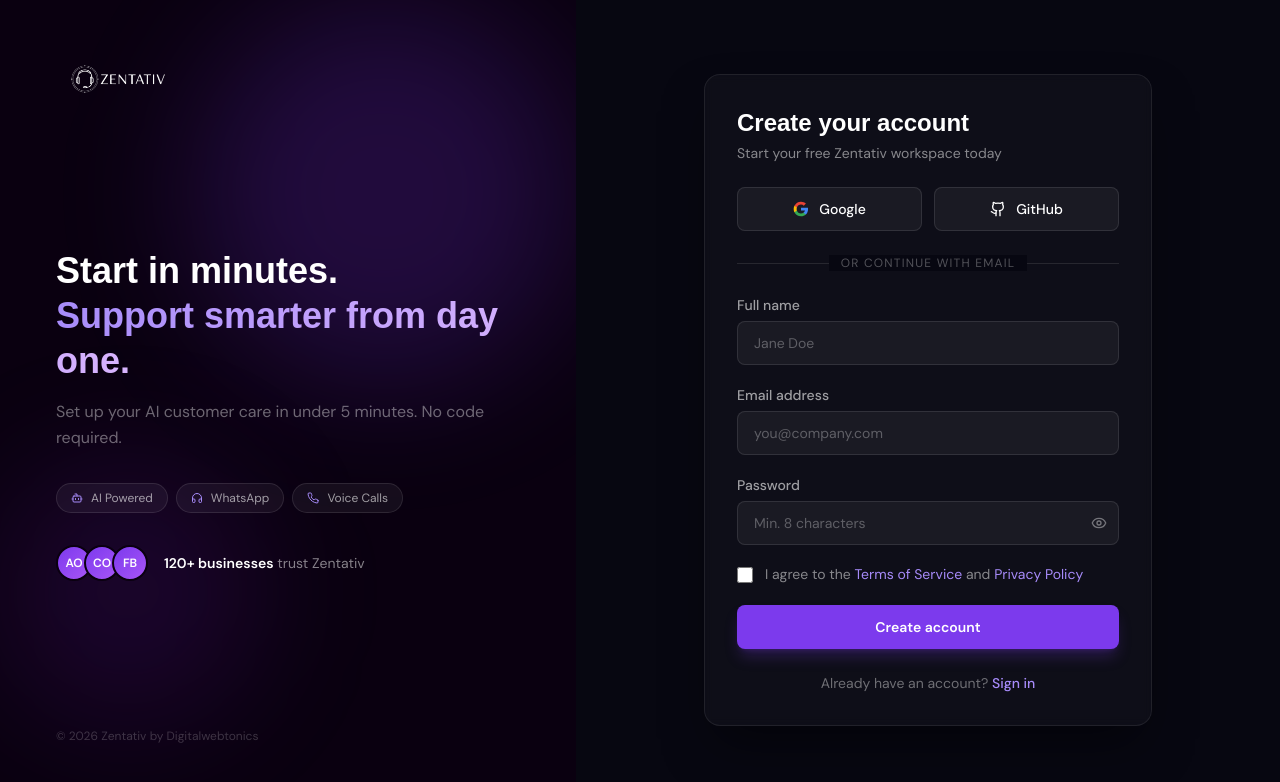
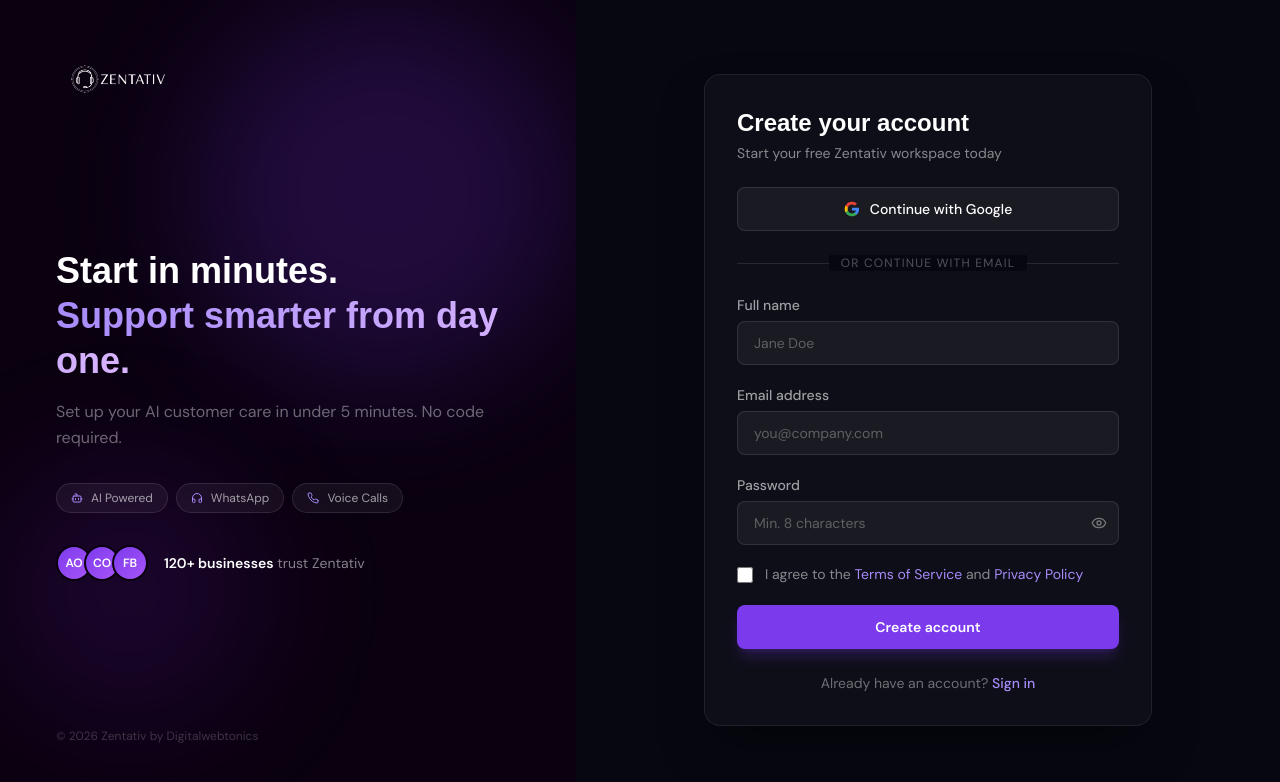
Before and after one commit to area50ltd/Area50-dev, a Next.js app: page /sign-up in a window 1280 px wide. Shown: the top 782 px of the page. Built offline with nearby package versions, Linux system fonts and the light colour scheme; a web font is replaced by a local one.

Commit message:
updated the sso

```diff
--- a/app/(auth)/login/page.tsx
+++ b/app/(auth)/login/page.tsx
@@ -4,7 +4,7 @@
 import Image from 'next/image'
 import Link from 'next/link'
 import { useSearchParams } from 'next/navigation'
-import { Bot, Headphones, Phone, Eye, EyeOff, Loader2, Github, AlertCircle } from 'lucide-react'
+import { Bot, Headphones, Phone, Eye, EyeOff, Loader2, AlertCircle } from 'lucide-react'
 import { toast } from 'sonner'
 import { createClient } from '@/lib/supabase/client'
 
@@ -30,22 +30,22 @@
   const [password, setPassword] = useState('')
   const [showPw, setShowPw] = useState(false)
   const [loading, setLoading] = useState(false)
-  const [ssoLoading, setSsoLoading] = useState<'google' | 'github' | null>(null)
+  const [ssoLoading, setSsoLoading] = useState(false)
   const [fieldErrors, setFieldErrors] = useState<{ email?: string; password?: string }>({})
   const [formError, setFormError] = useState<string | null>(null)
 
-  async function handleSSO(provider: 'google' | 'github') {
-    setSsoLoading(provider)
+  async function handleGoogleSSO() {
+    setSsoLoading(true)
     const supabase = createClient()
     const { error } = await supabase.auth.signInWithOAuth({
-      provider,
+      provider: 'google',
       options: { redirectTo: window.location.origin + '/auth/callback' },
     })
     if (error) {
       toast.error(mapAuthError(error.message))
-      setSsoLoading(null)
+      setSsoLoading(false)
     }
-    // No setSsoLoading(null) on success — browser will navigate away
+    // No setSsoLoading(false) on success — browser will navigate away
   }
 
   function validate(): boolean {
@@ -154,32 +154,19 @@
             )}
 
             {/* SSO buttons */}
-            <div className="grid grid-cols-2 gap-3 mb-6">
+            <div className="mb-6">
               <button
                 type="button"
-                onClick={() => handleSSO('google')}
-                disabled={ssoLoading !== null || loading}
+                onClick={handleGoogleSSO}
+                disabled={ssoLoading || loading}
                 className="w-full h-11 flex items-center justify-center gap-2.5 rounded-lg bg-white/5 border border-white/10 hover:bg-white/10 text-white text-sm font-medium transition-colors disabled:opacity-60 disabled:cursor-not-allowed"
               >
-                {ssoLoading === 'google' ? (
+                {ssoLoading ? (
                   <Loader2 size={16} className="animate-spin" />
                 ) : (
                   <svg viewBox="0 0 24 24" className="w-4 h-4"><path fill="#4285F4" d="M22.56 12.25c0-.78-.07-1.53-.2-2.25H12v4.26h5.92c-.26 1.37-1.04 2.53-2.21 3.31v2.77h3.57c2.08-1.92 3.28-4.74 3.28-8.09z"/><path fill="#34A853" d="M12 23c2.97 0 5.46-.98 7.28-2.66l-3.57-2.77c-.98.66-2.23 1.06-3.71 1.06-2.86 0-5.29-1.93-6.16-4.53H2.18v2.84C3.99 20.53 7.7 23 12 23z"/><path fill="#FBBC05" d="M5.84 14.09c-.22-.66-.35-1.36-.35-2.09s.13-1.43.35-2.09V7.07H2.18C1.43 8.55 1 10.22 1 12s.43 3.45 1.18 4.93l3.66-2.84z"/><path fill="#EA4335" d="M12 5.38c1.62 0 3.06.56 4.21 1.64l3.15-3.15C17.45 2.09 14.97 1 12 1 7.7 1 3.99 3.47 2.18 7.07l3.66 2.84c.87-2.6 3.3-4.53 6.16-4.53z"/></svg>
                 )}
-                Google
-              </button>
-              <button
-                type="button"
-                onClick={() => handleSSO('github')}
-                disabled={ssoLoading !== null || loading}
-                className="w-full h-11 flex items-center justify-center gap-2.5 rounded-lg bg-white/5 border border-white/10 hover:bg-white/10 text-white text-sm font-medium transition-colors disabled:opacity-60 disabled:cursor-not-allowed"
-              >
-                {ssoLoading === 'github' ? (
-                  <Loader2 size={16} className="animate-spin" />
-                ) : (
-                  <Github size={16} />
-                )}
-                GitHub
+                Continue with Google
               </button>
             </div>
 
@@ -235,7 +222,7 @@
                 )}
               </div>
 
-              <button type="submit" disabled={loading || ssoLoading !== null}
+              <button type="submit" disabled={loading || ssoLoading}
                 className="w-full h-11 rounded-lg bg-violet-600 hover:bg-violet-700 disabled:opacity-60 disabled:cursor-not-allowed text-white font-semibold text-sm transition-colors shadow-lg shadow-violet-600/25 flex items-center justify-center gap-2">
                 {loading ? <><Loader2 size={16} className="animate-spin" /> Signing in...</> : 'Sign in'}
               </button>
--- a/app/(auth)/sign-up/page.tsx
+++ b/app/(auth)/sign-up/page.tsx
@@ -3,7 +3,7 @@
 import { useState } from 'react'
 import Image from 'next/image'
 import Link from 'next/link'
-import { Bot, Headphones, Phone, Eye, EyeOff, Loader2, CheckCircle2, Github, AlertCircle } from 'lucide-react'
+import { Bot, Headphones, Phone, Eye, EyeOff, Loader2, CheckCircle2, AlertCircle } from 'lucide-react'
 import { toast } from 'sonner'
 import { createClient } from '@/lib/supabase/client'
 
@@ -72,22 +72,22 @@
   const [password, setPassword] = useState('')
   const [showPw, setShowPw] = useState(false)
   const [loading, setLoading] = useState(false)
-  const [ssoLoading, setSsoLoading] = useState<'google' | 'github' | null>(null)
+  const [ssoLoading, setSsoLoading] = useState(false)
   const [emailSent, setEmailSent] = useState(false)
   const [agreedToTerms, setAgreedToTerms] = useState(false)
   const [fieldErrors, setFieldErrors] = useState<{ name?: string; email?: string; password?: string; terms?: string }>({})
   const [formError, setFormError] = useState<string | null>(null)
 
-  async function handleSSO(provider: 'google' | 'github') {
-    setSsoLoading(provider)
+  async function handleGoogleSSO() {
+    setSsoLoading(true)
     const supabase = createClient()
     const { error } = await supabase.auth.signInWithOAuth({
-      provider,
+      provider: 'google',
       options: { redirectTo: window.location.origin + '/auth/callback' },
     })
     if (error) {
       toast.error(mapAuthError(error.message))
-      setSsoLoading(null)
+      setSsoLoading(false)
     }
   }
 
@@ -227,32 +227,19 @@
             )}
 
             {/* SSO buttons */}
-            <div className="grid grid-cols-2 gap-3 mb-6">
+            <div className="mb-6">
               <button
                 type="button"
-                onClick={() => handleSSO('google')}
-                disabled={ssoLoading !== null || loading}
+                onClick={handleGoogleSSO}
+                disabled={ssoLoading || loading}
                 className="w-full h-11 flex items-center justify-center gap-2.5 rounded-lg bg-white/5 border border-white/10 hover:bg-white/10 text-white text-sm font-medium transition-colors disabled:opacity-60 disabled:cursor-not-allowed"
               >
-                {ssoLoading === 'google' ? (
+                {ssoLoading ? (
                   <Loader2 size={16} className="animate-spin" />
                 ) : (
                   <svg viewBox="0 0 24 24" className="w-4 h-4"><path fill="#4285F4" d="M22.56 12.25c0-.78-.07-1.53-.2-2.25H12v4.26h5.92c-.26 1.37-1.04 2.53-2.21 3.31v2.77h3.57c2.08-1.92 3.28-4.74 3.28-8.09z"/><path fill="#34A853" d="M12 23c2.97 0 5.46-.98 7.28-2.66l-3.57-2.77c-.98.66-2.23 1.06-3.71 1.06-2.86 0-5.29-1.93-6.16-4.53H2.18v2.84C3.99 20.53 7.7 23 12 23z"/><path fill="#FBBC05" d="M5.84 14.09c-.22-.66-.35-1.36-.35-2.09s.13-1.43.35-2.09V7.07H2.18C1.43 8.55 1 10.22 1 12s.43 3.45 1.18 4.93l3.66-2.84z"/><path fill="#EA4335" d="M12 5.38c1.62 0 3.06.56 4.21 1.64l3.15-3.15C17.45 2.09 14.97 1 12 1 7.7 1 3.99 3.47 2.18 7.07l3.66 2.84c.87-2.6 3.3-4.53 6.16-4.53z"/></svg>
                 )}
-                Google
-              </button>
-              <button
-                type="button"
-                onClick={() => handleSSO('github')}
-                disabled={ssoLoading !== null || loading}
-                className="w-full h-11 flex items-center justify-center gap-2.5 rounded-lg bg-white/5 border border-white/10 hover:bg-white/10 text-white text-sm font-medium transition-colors disabled:opacity-60 disabled:cursor-not-allowed"
-              >
-                {ssoLoading === 'github' ? (
-                  <Loader2 size={16} className="animate-spin" />
-                ) : (
-                  <Github size={16} />
-                )}
-                GitHub
+                Continue with Google
               </button>
             </div>
 
@@ -335,7 +322,7 @@
                 {fieldErrors.terms && <p className="mt-1.5 text-xs text-red-400">{fieldErrors.terms}</p>}
               </div>
 
-              <button type="submit" disabled={loading || ssoLoading !== null}
+              <button type="submit" disabled={loading || ssoLoading}
                 className="w-full h-11 rounded-lg bg-violet-600 hover:bg-violet-700 disabled:opacity-60 disabled:cursor-not-allowed text-white font-semibold text-sm transition-colors shadow-lg shadow-violet-600/25 flex items-center justify-center gap-2">
                 {loading ? <><Loader2 size={16} className="animate-spin" /> Creating account...</> : 'Create account'}
               </button>
```
